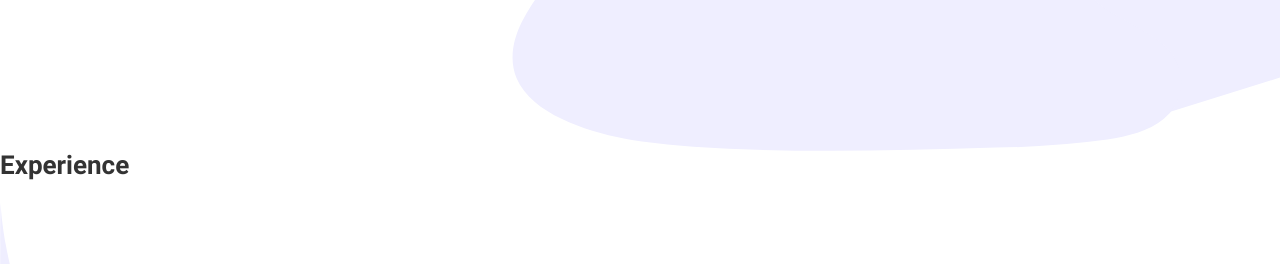
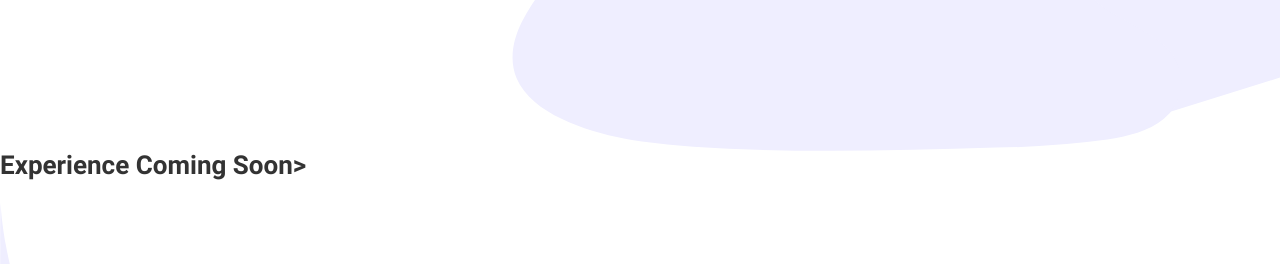
Before and after one commit to archanashokeeniitg/varunPortfolio, a Gatsby site: page / in a window 1280 px wide. Shown: the part 519-783 px from the top of the page. Built offline with nearby package versions, Linux system fonts and the light colour scheme; Gatsby itself is replaced by a stand-in of ours; grey boxes are pictures that could not be loaded.

Commit message:
deployment change

```diff
--- a/src/components/landing/Projects/index.jsx
+++ b/src/components/landing/Projects/index.jsx
@@ -40,7 +40,7 @@
   // );
   return (
     <div >
-      <h2>Experience</h2>
+      <h2>Experience  Coming Soon></h2>
 
 
 
```
